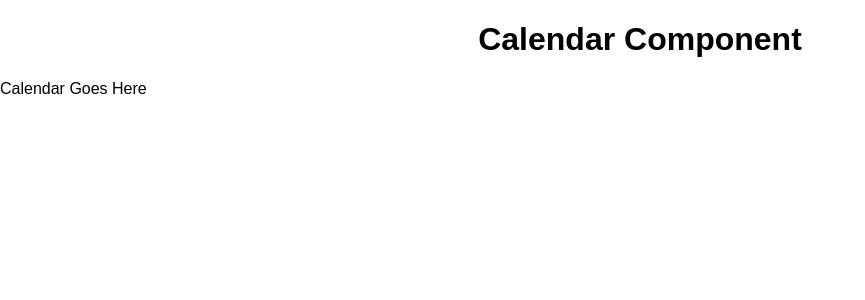
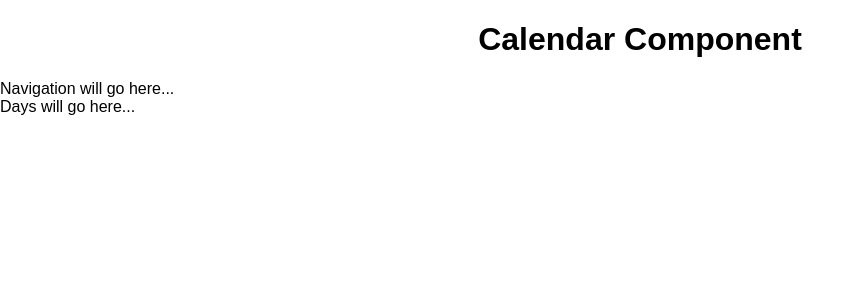
Before and after one commit to dakebl/react-calendar-component, a React (Create React App) app: page / in a window 1280 px wide. Shown: the top 300 px of the page, without its empty margins (0-865 px from the left). Built offline with nearby package versions, Linux system fonts and the light colour scheme.

Commit message:
Created Grid and Nav components and rendered them in Calendar component

```diff
--- /dev/null
+++ b/src/components/Calendar/CalendarGrid.js
@@ -0,0 +1,11 @@
+import React from 'react';
+
+const CalendarGrid = () => {
+  return (
+    <div id="calendar-grid">
+      Days will go here...
+    </div>
+  );
+}
+
+export default CalendarGrid;
--- /dev/null
+++ b/src/components/Calendar/CalendarNav.js
@@ -0,0 +1,11 @@
+import React from 'react';
+
+const CalendarNav = () => {
+  return (
+    <div id="calendar-navigation">
+      Navigation will go here...
+    </div>
+  );
+}
+
+export default CalendarNav;
--- a/src/components/Calendar/index.js
+++ b/src/components/Calendar/index.js
@@ -1,10 +1,14 @@
 import React from 'react';
+
+import CalendarNav from './CalendarNav';
+import CalendarGrid from './CalendarGrid';
 
 class Calendar extends React.Component {
   render() {
     return (
       <div className="Calendar">
-        Calendar Goes Here
+        <CalendarNav/>
+        <CalendarGrid/>
       </div>
     );
   }
```
